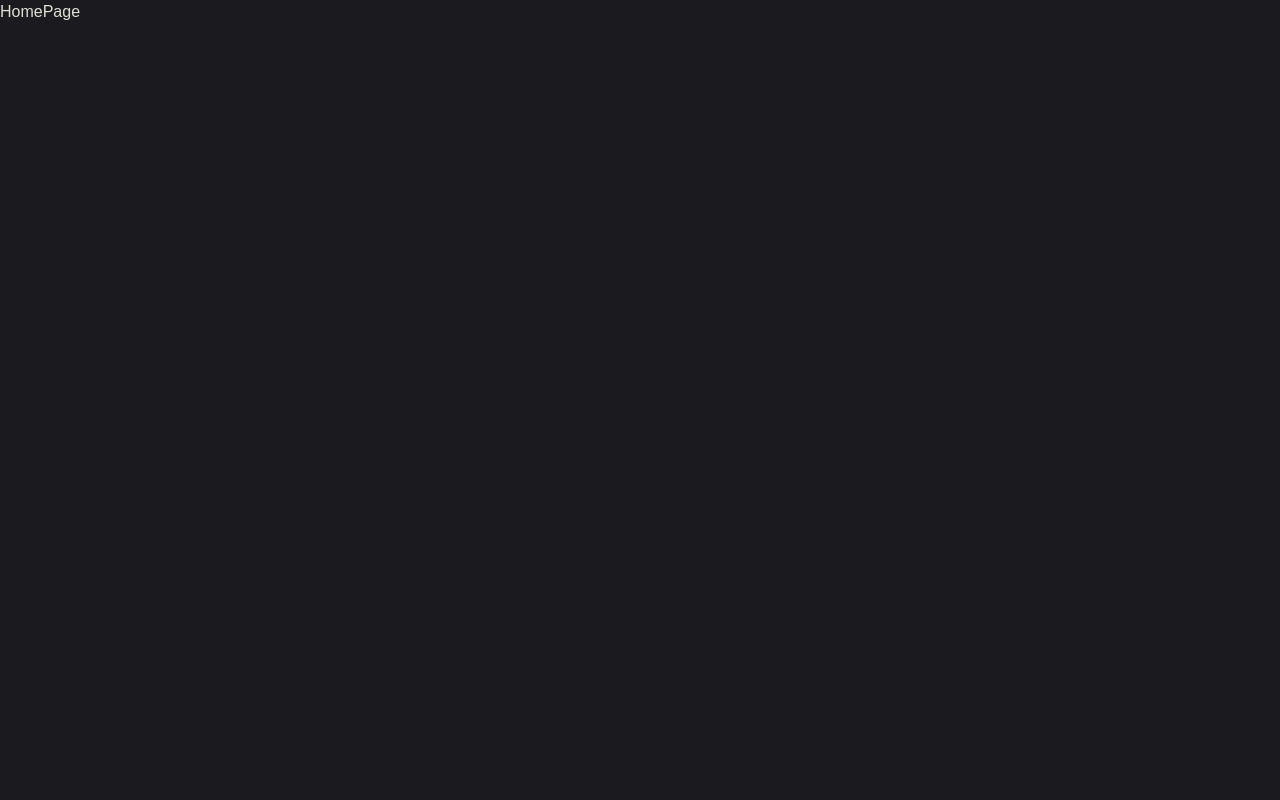
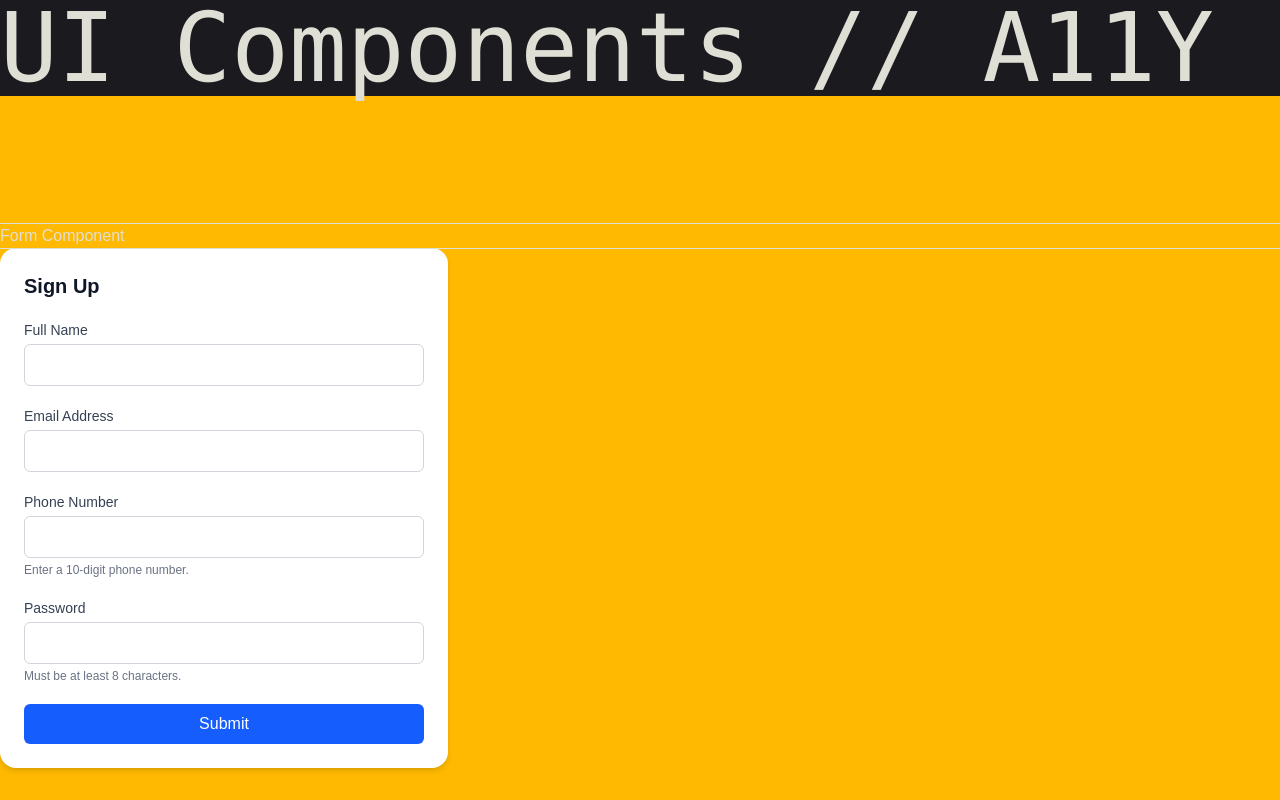
Before and after one commit to 11amanraj/portfolio-april-2025, a Next.js app: page /case-study-3 in a window 1280 px wide. Shown: the top 800 px of the page. Built offline with nearby package versions, Linux system fonts and the light colour scheme.

Commit message:
Last Change

```diff
--- /dev/null
+++ b/app/Components/A11Y UI Components/Form.tsx
@@ -0,0 +1,137 @@
+"use client";
+
+import { useState } from "react";
+import React from 'react'
+
+const Form = () => {
+    const [formData, setFormData] = useState({
+        name: "",
+        email: "",
+        phone: "",
+        password: "",
+    });
+
+    const handleChange = (e: React.ChangeEvent<HTMLInputElement>) => {
+        setFormData({ ...formData, [e.target.name]: e.target.value });
+    };
+
+    const handleSubmit = (e: React.FormEvent) => {
+        e.preventDefault();
+        alert("Form submitted!");
+    };
+
+    return (
+        <form
+            onSubmit={handleSubmit}
+            className="w-full max-w-md bg-white shadow-md rounded-2xl p-6 space-y-5"
+            aria-label="Registration form"
+        >
+            <h1 className="text-xl font-bold text-gray-900">Sign Up</h1>
+
+            {/* Name */}
+            <div>
+                <label
+                    htmlFor="name"
+                    className="block text-sm font-medium text-gray-700"
+                >
+                    Full Name
+                </label>
+                <input
+                    id="name"
+                    name="name"
+                    type="text"
+                    value={formData.name}
+                    onChange={handleChange}
+                    required
+                    className="mt-1 block w-full rounded-md border border-gray-300 px-3 py-2
+                       focus:outline-none focus:ring-2 focus:ring-blue-600 focus:border-blue-600"
+                />
+            </div>
+
+            {/* Email */}
+            <div>
+                <label
+                    htmlFor="email"
+                    className="block text-sm font-medium text-gray-700"
+                >
+                    Email Address
+                </label>
+                <input
+                    id="email"
+                    name="email"
+                    type="email"
+                    autoComplete="email"
+                    value={formData.email}
+                    onChange={handleChange}
+                    required
+                    className="mt-1 block w-full rounded-md border border-gray-300 px-3 py-2
+                       focus:outline-none focus:ring-2 focus:ring-blue-600 focus:border-blue-600"
+                />
+            </div>
+
+            {/* Phone */}
+            <div>
+                <label
+                    htmlFor="phone"
+                    className="block text-sm font-medium text-gray-700"
+                >
+                    Phone Number
+                </label>
+                <input
+                    id="phone"
+                    name="phone"
+                    type="tel"
+                    inputMode="tel"
+                    pattern="[0-9]{10}"
+                    value={formData.phone}
+                    onChange={handleChange}
+                    required
+                    aria-describedby="phone-desc"
+                    className="mt-1 block w-full rounded-md border border-gray-300 px-3 py-2
+                       focus:outline-none focus:ring-2 focus:ring-blue-600 focus:border-blue-600"
+                />
+                <p id="phone-desc" className="text-xs text-gray-500 mt-1">
+                    Enter a 10-digit phone number.
+                </p>
+            </div>
+
+            {/* Password */}
+            <div>
+                <label
+                    htmlFor="password"
+                    className="block text-sm font-medium text-gray-700"
+                >
+                    Password
+                </label>
+                <input
+                    id="password"
+                    name="password"
+                    type="password"
+                    autoComplete="new-password"
+                    value={formData.password}
+                    onChange={handleChange}
+                    required
+                    aria-describedby="password-desc"
+                    className="mt-1 block w-full rounded-md border border-gray-300 px-3 py-2
+                       focus:outline-none focus:ring-2 focus:ring-blue-600 focus:border-blue-600"
+                />
+                <p id="password-desc" className="text-xs text-gray-500 mt-1">
+                    Must be at least 8 characters.
+                </p>
+            </div>
+
+            {/* Submit */}
+            <button
+                type="submit"
+                className="w-full py-2 px-4 bg-blue-600 text-white font-medium rounded-md
+                     focus:outline-none focus:ring-2 focus:ring-offset-2 focus:ring-blue-600
+                     hover:bg-blue-700"
+            >
+                Submit
+            </button>
+        </form>
+
+    )
+}
+
+export default Form
--- a/app/case-study-3/page.tsx
+++ b/app/case-study-3/page.tsx
@@ -1,8 +1,34 @@
 import React from 'react'
+import Form from '../Components/A11Y UI Components/Form'
 
 const HomePage = () => {
     return (
-        <div>HomePage</div>
+        <>
+            <h1 className='font-mono text-3xl sm:text-8xl'>UI Components // A11Y</h1>
+
+            <section className='min-h-screen bg-amber-400 flex-col justify-center content-center'>
+                <h2 className='outline-1'>Form Component</h2>
+                <Form />
+            </section>
+
+            <section className='min-h-screen bg-green-400'>
+                <h2>Button Component</h2>
+                <form>
+                </form>
+            </section>
+
+            <section className='min-h-screen bg-red-400'>
+                <h2>Toast Component</h2>
+                <form>
+                </form>
+            </section>
+
+            <section className='min-h-screen bg-violet-400'>
+                <h2>Modal Component</h2>
+                <form>
+                </form>
+            </section>
+        </>
     )
 }
 
```
